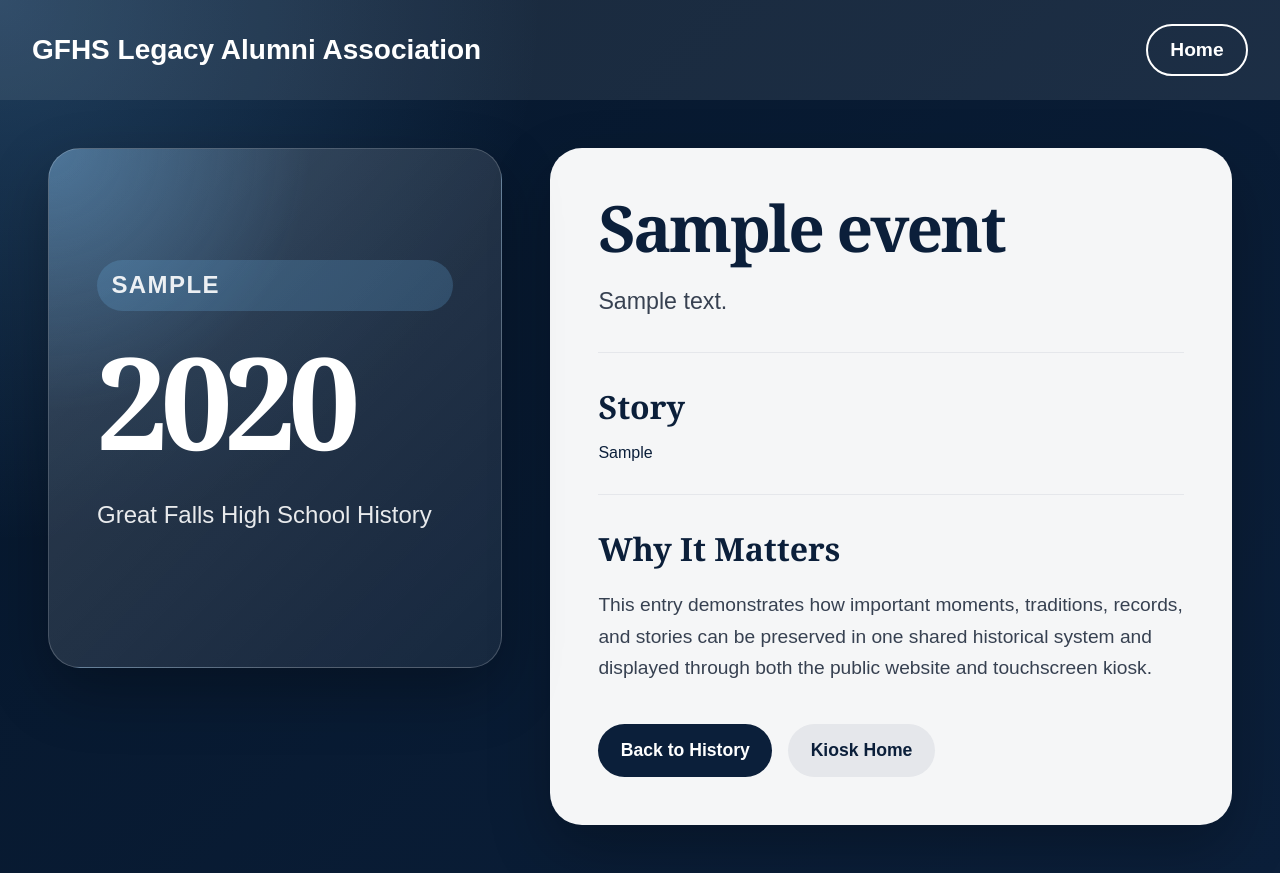
After one commit to kdbrady11/gfhs-legacy-platform, a Django app: template kiosk/templates/kiosk/kiosk_history_detail.html in a window 1280 px wide. The commit adds this page. Run offline with Django 5.2, Linux system fonts and the light colour scheme; the template is opened without the code that fills it: most values are stand-ins (such as "Sample title", 1, 10 or a date in 2020); parts of the project's set-up code (start-up, migrations or seed data) failed here and were passed over.

Commit message:
Add kiosk history detail pages

```diff
--- a/gfhs_legacy/static/css/kiosk.css
+++ b/gfhs_legacy/static/css/kiosk.css
@@ -352,3 +352,53 @@ body {
         height: 460px;
     }
 }
+
+.kiosk-history-detail {
+    display: grid;
+    grid-template-columns: minmax(300px, 0.8fr) minmax(460px, 1.2fr);
+    gap: 3rem;
+    align-items: start;
+    max-width: 1350px;
+    margin: 0 auto;
+}
+
+.kiosk-history-year-panel {
+    position: sticky;
+    top: 2rem;
+    min-height: 520px;
+    border-radius: 2rem;
+    padding: 3rem;
+    background:
+        radial-gradient(circle at top left, rgba(108,180,238,0.35), transparent 38%),
+        linear-gradient(135deg, rgba(255,255,255,0.16), rgba(255,255,255,0.06));
+    border: 1px solid rgba(255,255,255,0.2);
+    box-shadow: 0 24px 60px rgba(0,0,0,0.28);
+    display: flex;
+    flex-direction: column;
+    justify-content: center;
+}
+
+.kiosk-history-year-panel h1 {
+    font-family: Georgia, "Times New Roman", serif;
+    font-size: clamp(5rem, 10vw, 9rem);
+    line-height: 0.9;
+    margin: 1rem 0;
+    letter-spacing: -0.06em;
+}
+
+.kiosk-history-year-panel p {
+    font-size: 1.5rem;
+    line-height: 1.4;
+    color: rgba(255,255,255,0.9);
+}
+
+@media (max-width: 1000px) {
+    .kiosk-history-detail {
+        grid-template-columns: 1fr;
+    }
+
+    .kiosk-history-year-panel {
+        position: static;
+        min-height: 320px;
+    }
+}
--- a/kiosk/templates/kiosk/kiosk_history.html
+++ b/kiosk/templates/kiosk/kiosk_history.html
@@ -9,12 +9,12 @@
 
 <section class="kiosk-card-grid">
     {% for event in events %}
-        <article class="kiosk-card">
+        <a class="kiosk-card kiosk-card-link" href="/kiosk/history/{{ event.slug }}/">
             <h2>{{ event.event_year }}</h2>
             <h3>{{ event.title }}</h3>
             <p><strong>{{ event.get_event_category_display }}</strong></p>
             <p>{{ event.short_summary }}</p>
-        </article>
+        </a>
     {% empty %}
         <p>No historical events have been added yet.</p>
     {% endfor %}
--- /dev/null
+++ b/kiosk/templates/kiosk/kiosk_history_detail.html
@@ -0,0 +1,43 @@
+{% extends "kiosk/kiosk_base.html" %}
+{% load wagtailcore_tags %}
+
+{% block kiosk_content %}
+
+<section class="kiosk-history-detail">
+    <div class="kiosk-history-year-panel">
+        <p class="kiosk-eyebrow">{{ event.get_event_category_display }}</p>
+        <h1>{{ event.event_year }}</h1>
+        <p>Great Falls High School History</p>
+    </div>
+
+    <div class="kiosk-detail-content">
+        <h1>{{ event.title }}</h1>
+
+        {% if event.short_summary %}
+            <p class="kiosk-detail-summary">{{ event.short_summary }}</p>
+        {% endif %}
+
+        {% if event.full_story %}
+            <div class="kiosk-detail-section">
+                <h2>Story</h2>
+                {{ event.full_story|richtext }}
+            </div>
+        {% endif %}
+
+        <div class="kiosk-detail-section">
+            <h2>Why It Matters</h2>
+            <p>
+                This entry demonstrates how important moments, traditions, records, and stories
+                can be preserved in one shared historical system and displayed through both the
+                public website and touchscreen kiosk.
+            </p>
+        </div>
+
+        <div class="kiosk-detail-actions">
+            <a class="kiosk-action-button" href="/kiosk/history/">Back to History</a>
+            <a class="kiosk-action-button secondary" href="/kiosk/">Kiosk Home</a>
+        </div>
+    </div>
+</section>
+
+{% endblock %}
--- a/kiosk/urls.py
+++ b/kiosk/urls.py
@@ -7,4 +7,5 @@ urlpatterns = [
     path("alumni/", views.kiosk_alumni, name="kiosk_alumni"),
     path("alumni/<slug:slug>/", views.kiosk_alumni_detail, name="kiosk_alumni_detail"),
     path("history/", views.kiosk_history, name="kiosk_history"),
+    path("history/<slug:slug>/", views.kiosk_history_detail, name="kiosk_history_detail"),
 ]
```
Also changed, not shown: kiosk/views.py (+15 -0 lines).
